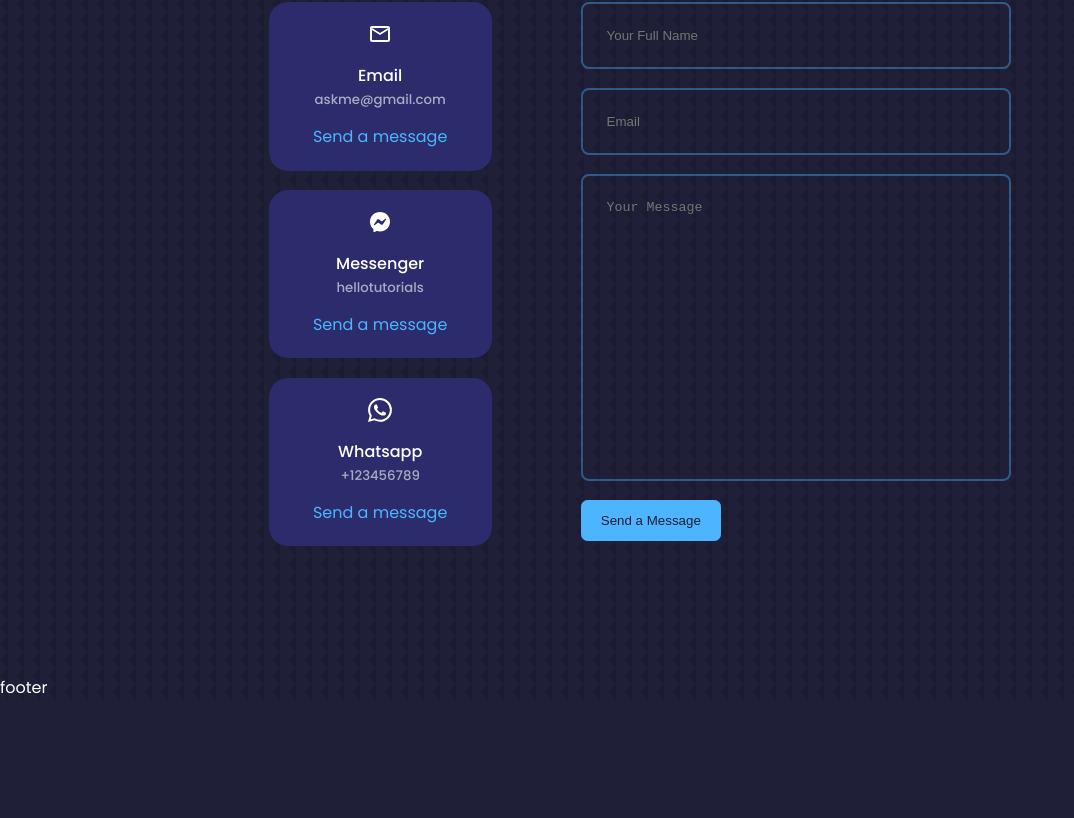
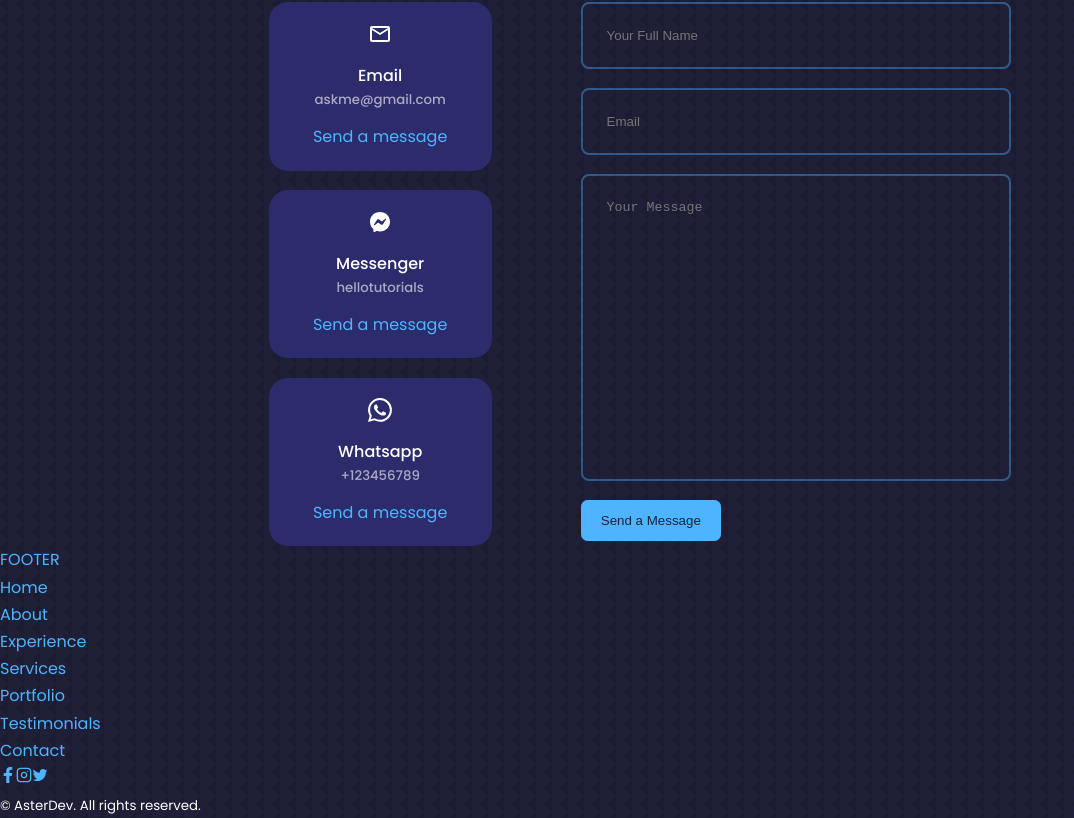
Before and after one commit to Asterdev-03/react-portfolio, a React (Create React App) app: page / in a window 1280 px wide. Shown: the part 5044-5862 px from the top of the page, without its empty margins (0-1074 px from the left). Before the commit the page ends 5746 px from the top, so only its background shows below. Built offline with nearby package versions, Linux system fonts and the light colour scheme.

Commit message:
added footer jsx

```diff
--- a/src/components/footer/footer.jsx
+++ b/src/components/footer/footer.jsx
@@ -1,9 +1,35 @@
 import React from 'react'
 import './footer.css'
 
+import {FaFacebookF} from 'react-icons/fa'
+import {FiInstagram} from 'react-icons/fi'
+import {IoLogoTwitter} from 'react-icons/io'
+
 const Footer = () => {
   return (
-    <section id='footer'>footer</section>
+    <footer>
+      <a href="/#" className='footer__logo'>FOOTER</a>
+
+      <ul className='permalinks'>
+        <li><a href="/#">Home</a></li>
+        <li><a href="#about">About</a></li>
+        <li><a href="#experience">Experience</a></li>
+        <li><a href="#services">Services</a></li>
+        <li><a href="#portfolio">Portfolio</a></li>
+        <li><a href="#testimonials">Testimonials</a></li>
+        <li><a href="#contact">Contact</a></li>
+      </ul>
+
+      <div className="footer__socials">
+        <a href="http://facebook.com"><FaFacebookF /></a>
+        <a href="http://instagram.com"><FiInstagram /></a>
+        <a href="http://twitter.com"><IoLogoTwitter /></a>
+      </div>
+
+      <div className="footer__copyright">
+        <small>&copy; AsterDev. All rights reserved.</small>
+      </div>
+    </footer>
   )
 }
 
```
